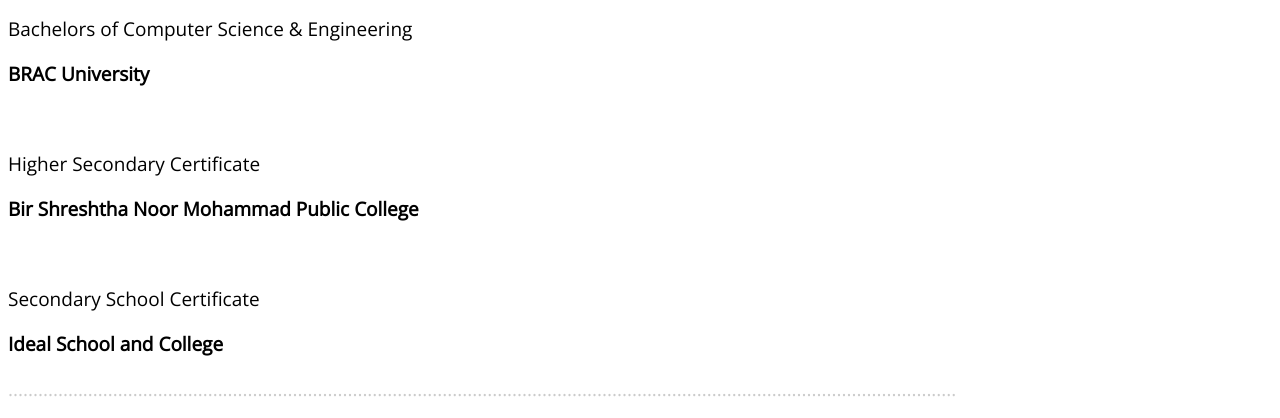
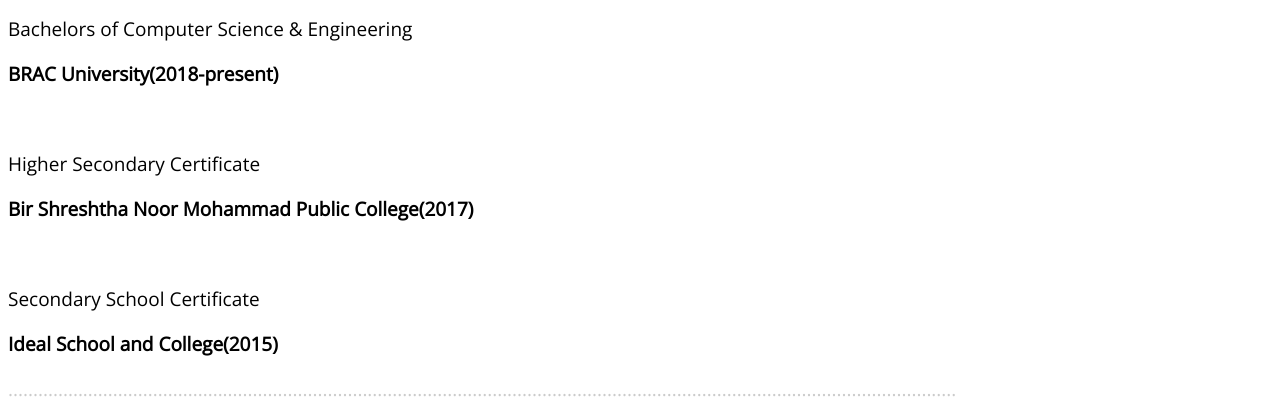
Before and after one commit to SyedHuq28/Assignment-01, a plain HTML site: page index.html in a window 1280 px wide. Shown: the part 365-783 px from the top of the page. Drawn offline with nearby package versions, Linux system fonts and the light colour scheme.

Commit message:
Update index.html

```diff
--- a/index.html
+++ b/index.html
@@ -26,13 +26,13 @@
 	</p>
 	<p> <span style="font-size: 30px; font-style: bold; color:#00B0F9">EDUCATION </span></p>
     <p>Bachelors of Computer Science & Engineering</p>
-    <p><b>BRAC University</b></p>
+    <p><b>BRAC University(2018-present)</b></p>
     <br>
     <p>Higher Secondary Certificate</p>
-    <p><b> Bir Shreshtha Noor Mohammad Public College</b></p>
+    <p><b> Bir Shreshtha Noor Mohammad Public College(2017)</b></p>
     <br>
     <p>Secondary School Certificate</p>
-    <p><b> Ideal School and College</b></p>
+    <p><b> Ideal School and College(2015)</b></p>
 
 
      <p style="color: #CBCBCB">
```
